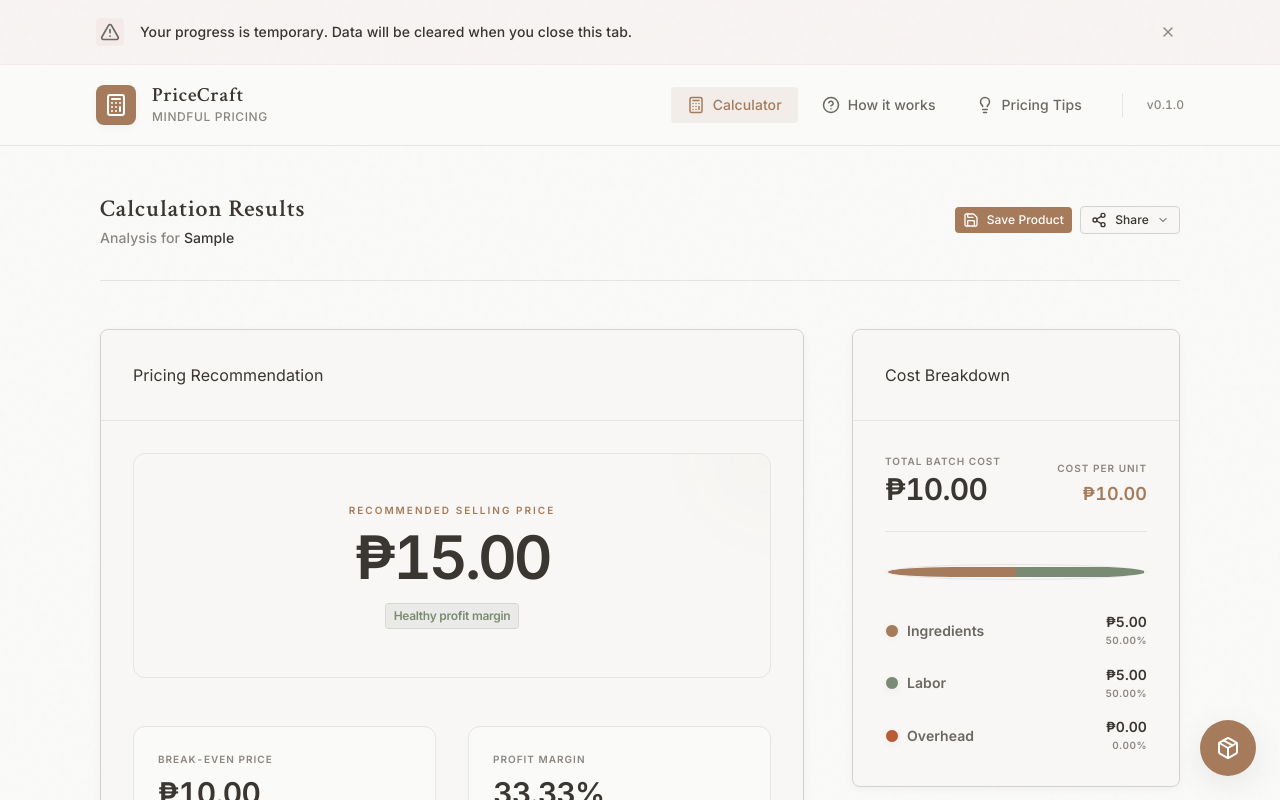
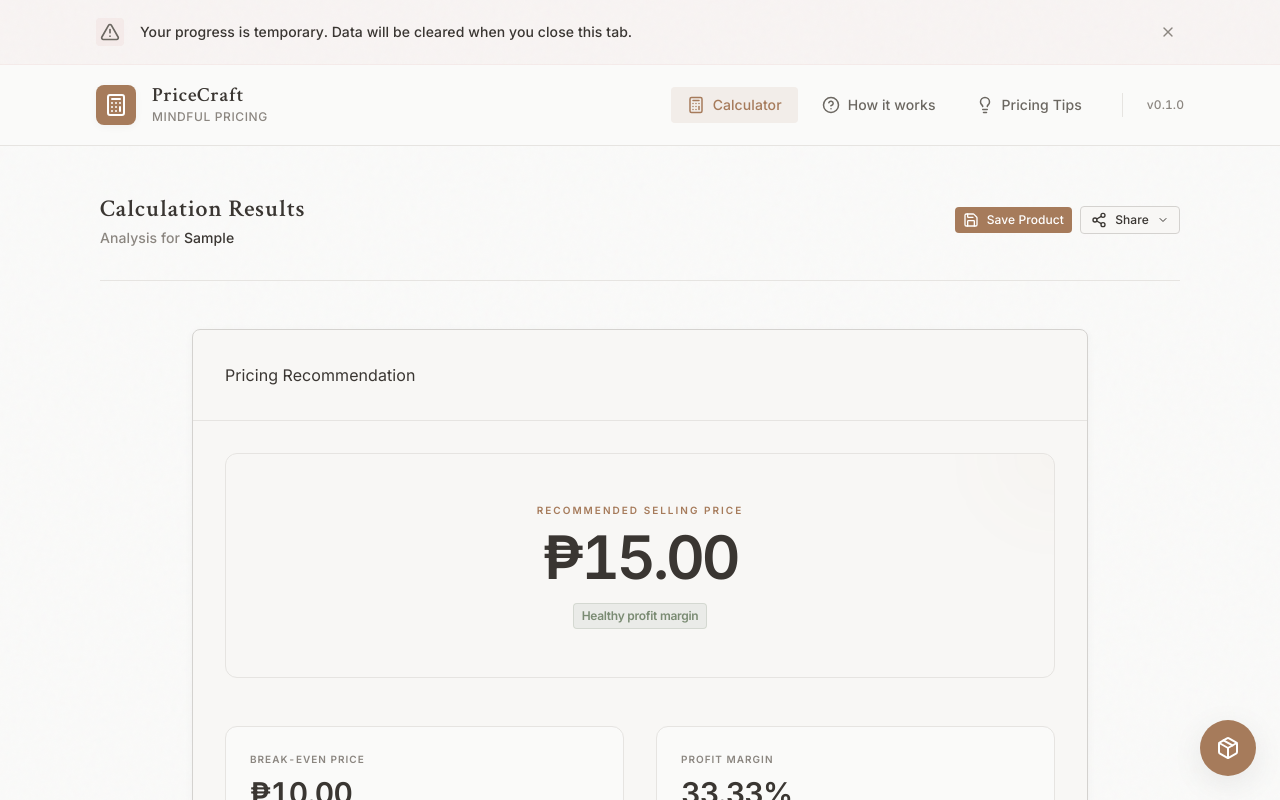
Before and after one commit to jlescarlan11/pricing-calculator-app, a React (Vite) app: page / in a window 1280 px wide. Both pictures are taken after typing "Sample", "Sample", "Sample", "5", "5", "5" into the empty fields and a click on the button "Calculate". Shown: the top 800 px of the page. Built offline with nearby package versions, Linux system fonts and the light colour scheme.

Commit message:
Redesign content hierarchy: Prioritize Price -> Breakdown -> Inputs

```diff
--- a/src/components/results/ResultsDisplay.tsx
+++ b/src/components/results/ResultsDisplay.tsx
@@ -87,14 +87,19 @@ export const ResultsDisplay: React.FC<ResultsDisplayProps> = ({
         </div>
       </div>
 
-      <div className="grid grid-cols-1 lg:grid-cols-12 gap-2xl">
-        {/* Main Content Column */}
-        <div className="lg:col-span-8 space-y-2xl">
-          <div className="print:break-inside-avoid">
+      <div className="flex flex-col gap-2xl max-w-4xl mx-auto">
+        {/* Priority 1: Recommended Price & Profit Scenarios */}
+        <div className="print:break-inside-avoid animate-in fade-in slide-in-from-bottom-4 duration-700 delay-100">
           <PricingRecommendations results={results} />
         </div>
 
-          <div className="print:break-inside-avoid">
+        {/* Priority 2: Cost Breakdown */}
+        <div className="print:break-inside-avoid animate-in fade-in slide-in-from-bottom-4 duration-700 delay-200">
+          <CostBreakdown results={results} />
+        </div>
+
+        {/* Priority 3: Price Comparison (Context) */}
+        <div className="print:break-inside-avoid animate-in fade-in slide-in-from-bottom-4 duration-700 delay-300">
           <PriceComparison
             currentPrice={input.currentSellingPrice}
             recommendedPrice={results.recommendedPrice}
@@ -103,35 +108,16 @@ export const ResultsDisplay: React.FC<ResultsDisplayProps> = ({
           />
         </div>
 
-          <div className="flex justify-center pt-lg print:hidden">
-            <Button onClick={onEdit} variant="secondary" className="px-2xl gap-sm">
-              <Edit2 className="w-4 h-4" />
-              Adjust Inputs
-            </Button>
+        {/* Pro Tip - Low visual weight */}
+        <div className="p-xl bg-surface/50 rounded-lg border border-border-subtle print:hidden flex items-start gap-md">
+          <div className="p-sm bg-clay/10 rounded-full text-clay shrink-0">
+            <Share2 className="w-5 h-5" />
           </div>
-        </div>
-
-        {/* Sidebar Column */}
-        <div className="lg:col-span-4 space-y-2xl">
-          <div className="print:break-inside-avoid">
-            <CostBreakdown
-              results={results}
-            />
-          </div>
-
-          {/* Pro Tip Card */}
-          <div className="p-xl bg-surface rounded-lg border border-border-base print:hidden relative overflow-hidden group">
-            <div className="relative z-10">
-              <h4 className="mb-md flex items-center gap-sm text-lg text-ink-900">
-                <Share2 className="w-5 h-5 text-clay" />
-                Pro Tip
-              </h4>
-              <p className="text-ink-700 text-sm leading-relaxed font-medium">
+          <div>
+            <h4 className="text-sm font-bold text-ink-900 mb-xs">Pro Tip: Optimize your Batch Size</h4>
+            <p className="text-ink-500 text-sm leading-relaxed">
               Small adjustments to your batch size or ingredient sourcing can have a huge impact on your final profit margin. Try experimenting with different batch sizes to find your &quot;sweet spot&quot;.
             </p>
-            </div>
-            {/* Decorative background element */}
-            <div className="absolute -bottom-xl -right-xl w-32 h-32 bg-clay/5 rounded-round transition-transform group-hover:scale-110 duration-700" />
           </div>
         </div>
       </div>
--- a/src/pages/CalculatorPage.tsx
+++ b/src/pages/CalculatorPage.tsx
@@ -1,4 +1,4 @@
-import { useState, useCallback } from 'react';
+import { useState, useCallback, useRef } from 'react';
 import { Info, Package } from 'lucide-react';
 import { CalculatorForm, SampleDemo } from '../components/calculator';
 import { ResultsDisplay } from '../components/results';
@@ -25,26 +25,29 @@ export const CalculatorPage: React.FC = () => {
     loadPreset,
   } = useCalculatorState();
 
-  const [view, setView] = useState<'form' | 'results'>('form');
   const [isPresetsModalOpen, setIsPresetsModalOpen] = useState(false);
+  const formRef = useRef<HTMLDivElement>(null);
+  const resultsRef = useRef<HTMLDivElement>(null);
+
+  const showResults = !!results;
 
   const handleCalculate = async () => {
     const res = await calculate();
     if (res) {
-      setView('results');
+      // Scroll to results at the top
       window.scrollTo({ top: 0, behavior: 'smooth' });
     }
   };
 
-  const handleEdit = () => {
-    setView('form');
-    window.scrollTo({ top: 0, behavior: 'smooth' });
+  const handleScrollToForm = () => {
+    formRef.current?.scrollIntoView({ behavior: 'smooth' });
   };
 
   const handleReset = () => {
     if (confirm('Are you sure you want to clear the form? This will remove all your progress.')) {
       reset();
-      setView('form');
+      // Scroll to top to see fresh form
+      window.scrollTo({ top: 0, behavior: 'smooth' });
     }
   };
 
@@ -58,30 +61,27 @@ export const CalculatorPage: React.FC = () => {
     });
 
     // Smooth scroll to form area
-    const formElement = document.getElementById('calculator-form');
-    if (formElement) {
-      formElement.scrollIntoView({ behavior: 'smooth' });
-    }
+    formRef.current?.scrollIntoView({ behavior: 'smooth' });
   }, [loadPreset]);
 
   const handleLoadPreset = useCallback((preset: SavedPreset) => {
     loadPreset(preset);
     setIsPresetsModalOpen(false);
-    setView('results');
+    // Scroll to results
     window.scrollTo({ top: 0, behavior: 'smooth' });
   }, [loadPreset]);
 
   const handleEditPreset = useCallback((preset: SavedPreset) => {
     loadPreset(preset);
     setIsPresetsModalOpen(false);
-    setView('form');
-    window.scrollTo({ top: 0, behavior: 'smooth' });
+    // Scroll to form
+    formRef.current?.scrollIntoView({ behavior: 'smooth' });
   }, [loadPreset]);
 
   return (
-    <div className="animate-in fade-in duration-700 relative">
-      {/* Intro Section (only on form view) */}
-      {view === 'form' && (
+    <div className="animate-in fade-in duration-700 relative pb-2xl">
+      {/* Intro Section (only when no results) */}
+      {!showResults && (
         <div className="space-y-lg mb-2xl">
           <div className="p-lg md:p-xl bg-surface rounded-lg border border-border-subtle flex gap-md items-start animate-in fade-in slide-in-from-top-4 duration-700">
             <Info className="w-6 h-6 text-clay shrink-0 mt-xs" />
@@ -98,8 +98,22 @@ export const CalculatorPage: React.FC = () => {
         </div>
       )}
 
-      <div id="calculator-form" className="min-h-[600px]">
-        {view === 'form' ? (
+      {/* Results Section (Top Priority) */}
+      {showResults && (
+        <div ref={resultsRef} className="mb-4xl animate-in fade-in slide-in-from-top-8 duration-700">
+          <ResultsDisplay
+            results={results}
+            input={input}
+            config={config}
+            onEdit={handleScrollToForm}
+          />
+
+          <div className="h-px bg-border-subtle my-3xl" role="separator" />
+        </div>
+      )}
+
+      {/* Input Form Section (Secondary Priority) */}
+      <div ref={formRef} id="calculator-form" className="min-h-[600px]">
         <CalculatorForm
           input={input}
           config={config}
@@ -113,20 +127,10 @@ export const CalculatorPage: React.FC = () => {
           onCalculate={handleCalculate}
           onReset={handleReset}
         />
-        ) : (
-          results && (
-            <ResultsDisplay
-              results={results}
-              input={input}
-              config={config}
-              onEdit={handleEdit}
-            />
-          )
-        )}
       </div>
 
-      {/* Floating Action Button for Presets */}
-      <div className="fixed bottom-lg right-lg z-40">
+      {/* Floating Action Button for Presets (Tertiary) */}
+      <div className="fixed bottom-lg right-lg z-40 print:hidden">
         <Tooltip content="Your Saved Products" position="left">
           <button
             onClick={() => setIsPresetsModalOpen(true)}
```
Lines whose indentation alone changed are shown as unchanged.
